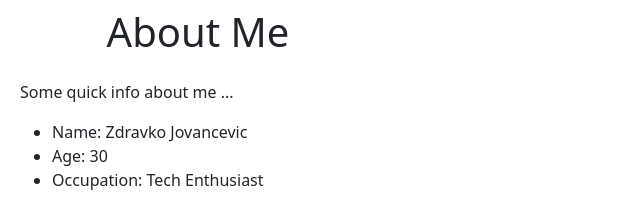
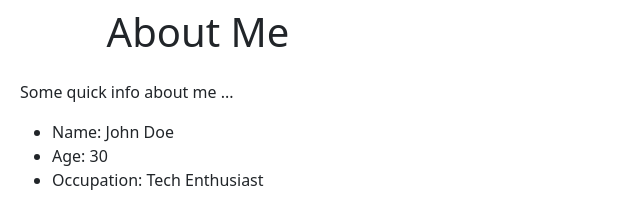
Before and after one commit to frontendback/frontendback.github.io, a plain HTML site: page index.html in a window 1280 px wide. Shown: the part 840-1061 px from the top of the page, 442-1082 px from the left. Drawn offline with nearby package versions, Linux system fonts and the light colour scheme.

Commit message:
small tweak

```diff
--- a/index.html
+++ b/index.html
@@ -70,7 +70,7 @@
                     <div class="row mt-3">
                         <div class="col-md-6">
                             <ul>
-                                <li>Name: Zdravko Jovancevic</li>
+                                <li>Name: John Doe</li>
                                 <li>Age: 30</li>
                                 <li>Occupation: Tech Enthusiast</li>
 
```
